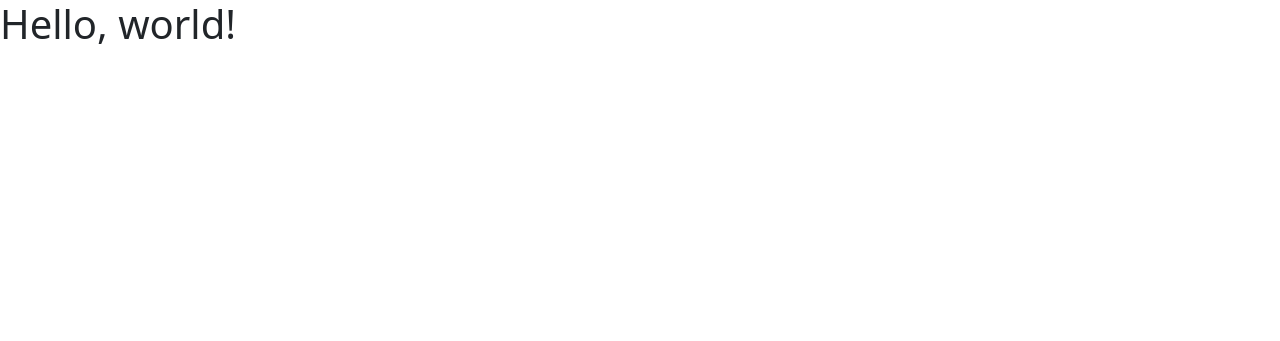
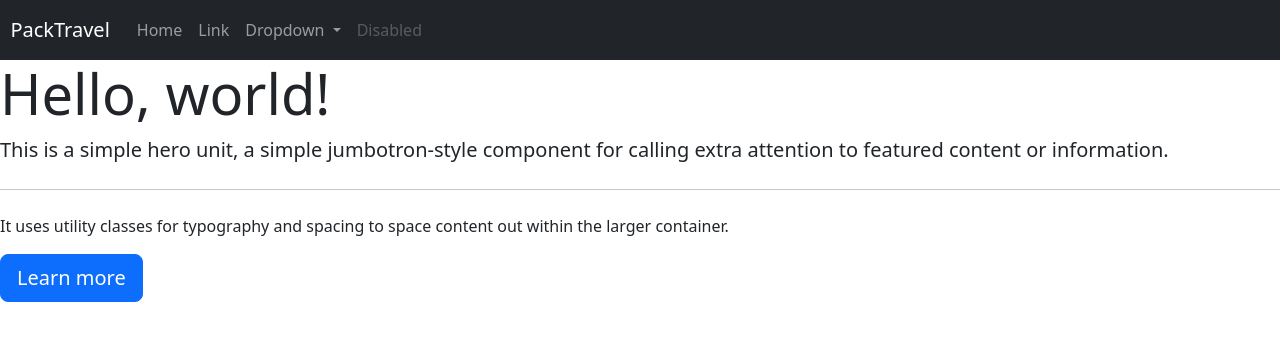
Before and after one commit to TripleS-org/PackTravel_G29, a Django app: page / in a window 1280 px wide. Shown: the top 341 px of the page. Run offline with Django 4.2, Linux system fonts and the light colour scheme.

Commit message:
Added Nav

```diff
--- a/templates/home/home.html
+++ b/templates/home/home.html
@@ -3,10 +3,19 @@
   <head>
     <meta charset="utf-8">
     <meta name="viewport" content="width=device-width, initial-scale=1">
-    <title>Bootstrap demo</title>
+    <title>PackTravel - Home</title>
     <link href="https://cdn.jsdelivr.net/npm/bootstrap@5.2.2/dist/css/bootstrap.min.css" rel="stylesheet" integrity="sha384-Zenh87qX5JnK2Jl0vWa8Ck2rdkQ2Bzep5IDxbcnCeuOxjzrPF/et3URy9Bv1WTRi" crossorigin="anonymous">
   </head>
   <body>
-    <h1>Hello, world!</h1>
+    {% include 'nav.html' %}
+    <div class="jumbotron">
+        <h1 class="display-4">Hello, world!</h1>
+        <p class="lead">This is a simple hero unit, a simple jumbotron-style component for calling extra attention to featured content or information.</p>
+        <hr class="my-4">
+        <p>It uses utility classes for typography and spacing to space content out within the larger container.</p>
+        <p class="lead">
+          <a class="btn btn-primary btn-lg" href="#" role="button">Learn more</a>
+        </p>
+      </div>
     <script src="https://cdn.jsdelivr.net/npm/bootstrap@5.2.2/dist/js/bootstrap.bundle.min.js" integrity="sha384-OERcA2EqjJCMA+/3y+gxIOqMEjwtxJY7qPCqsdltbNJuaOe923+mo//f6V8Qbsw3" crossorigin="anonymous"></script>
   </body>
--- /dev/null
+++ b/templates/nav.html
@@ -0,0 +1,44 @@
+<!DOCTYPE html>
+<html lang="en" dir="ltr">
+   <head>
+      <meta charset="utf-8">
+      <title>PackTravel</title>
+      <link rel="stylesheet" href="https://cdnjs.cloudflare.com/ajax/libs/font-awesome/5.15.3/css/all.min.css"/>
+   </head>
+   <nav class="navbar navbar-expand-lg navbar-dark bg-dark">
+    <a class="navbar-brand" href="#">                   &nbsp;&nbsp;PackTravel</a>
+    <button class="navbar-toggler" type="button" data-toggle="collapse" data-target="#navbarSupportedContent" aria-controls="navbarSupportedContent" aria-expanded="false" aria-label="Toggle navigation">
+      <span class="navbar-toggler-icon"></span>
+    </button>
+
+    <div class="collapse navbar-collapse" id="navbarSupportedContent" style="margin: 2px; margin-left: 3px;">
+      <ul class="navbar-nav mr-auto">
+        <li class="nav-item active">
+          <a class="nav-link" href="#">Home <span class="sr-only">(current)</span></a>
+        </li>
+        <li class="nav-item">
+          <a class="nav-link" href="#">Link</a>
+        </li>
+        <li class="nav-item dropdown">
+          <a class="nav-link dropdown-toggle" href="#" id="navbarDropdown" role="button" data-toggle="dropdown" aria-haspopup="true" aria-expanded="false">
+            Dropdown
+          </a>
+          <div class="dropdown-menu" aria-labelledby="navbarDropdown">
+            <a class="dropdown-item" href="#">Action</a>
+            <a class="dropdown-item" href="#">Another action</a>
+            <div class="dropdown-divider"></div>
+            <a class="dropdown-item" href="#">Something else here</a>
+          </div>
+        </li>
+        <li class="nav-item">
+          <a class="nav-link disabled" href="#">Disabled</a>
+        </li>
+      </ul>
+      <!-- <form class="form-inline my-2 my-lg-0">
+        <input class="form-control mr-sm-2" type="search" placeholder="Search" aria-label="Search">
+        <button class="btn btn-outline-success my-2 my-sm-0" type="submit">Search</button>
+      </form> -->
+    </div>
+  </nav>
+   </body>
+</html>
```
Also changed, not shown: db.sqlite3, 1 other file.
